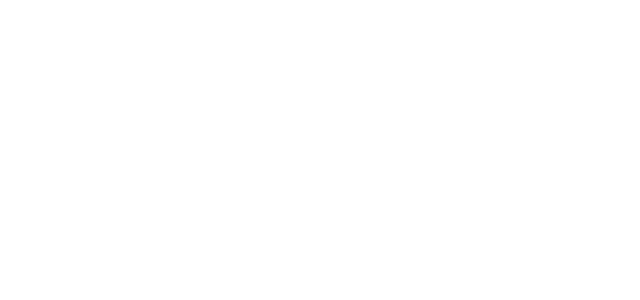
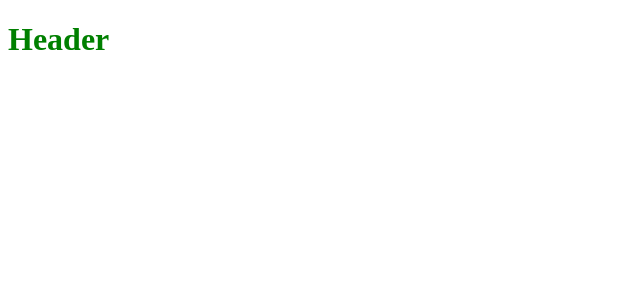
Before and after one commit to ksuhaster/react-course, a React (Create React App) app: page / in a window 1280 px wide. Shown: the top 300 px of the page, without its empty margins (0-640 px from the left). Built offline with nearby package versions, Linux system fonts and the light colour scheme.

Commit message:
добавила header

```diff
--- a/src/index.js
+++ b/src/index.js
@@ -6,7 +6,8 @@
 import * as serviceWorker from './serviceWorker';
 
 ReactDOM.render(
-    <Router history = { history }>
+    <Router
+        history = { history }>
         <Routes />
     </Router>
 , document.getElementById('root'));
--- a/src/navigation/index.js
+++ b/src/navigation/index.js
@@ -1,13 +1,20 @@
 import React from 'react';
-import { Route } from 'react-router-dom';
+import { Switch, Route } from 'react-router-dom';
 import { News } from '../Components/News';
+import { Header } from '../Components/Header';
 import { book } from './book';
 
 export const Routes = () => (
     <>
         <Route
-            component = { News }
-            path = { book.news }
+            component = { Header }
+            path = { book.root }
         />
+        <Switch>
+            <Route
+                component = { News }
+                path = { book.news }
+            />
+        </Switch>
     </>
 )
```
